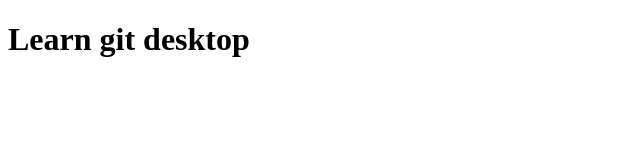
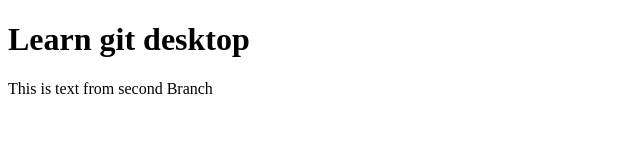
Before and after one commit to Joun77/git-desktop, a plain HTML site: page index.html in a window 1280 px wide. Shown: the whole page, without its empty margins (0-640 px from the left). Drawn offline with Linux system fonts and the light colour scheme.

Commit message:
add main and tag

```diff
--- a/index.html
+++ b/index.html
@@ -7,5 +7,8 @@
 </head>
 <body>
     <h1>Learn git desktop</h1>
+    <main>
+        This is text from second Branch
+    </main>
 </body>
 </html>
```
